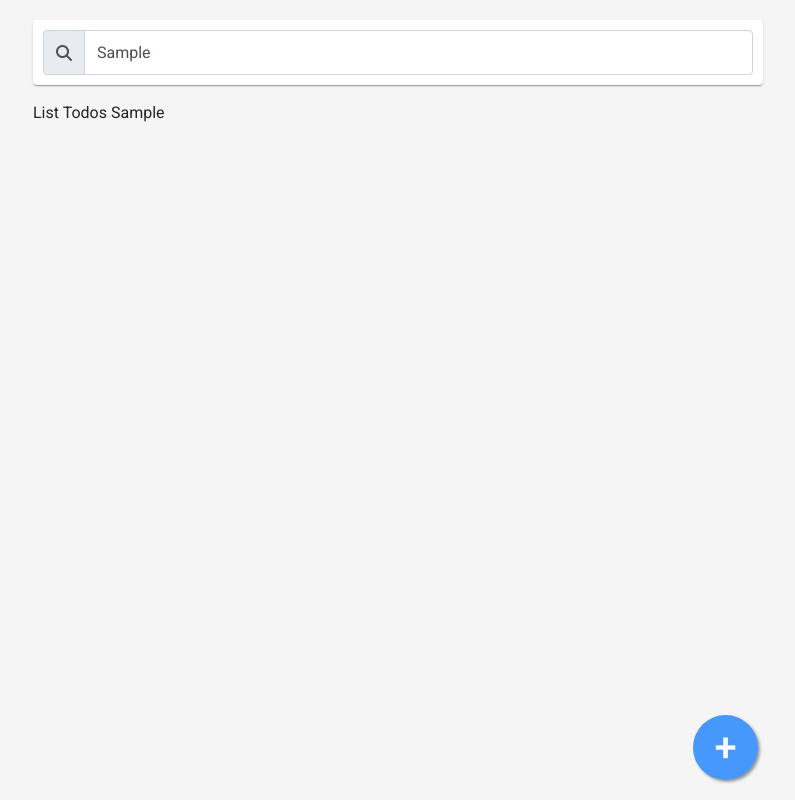
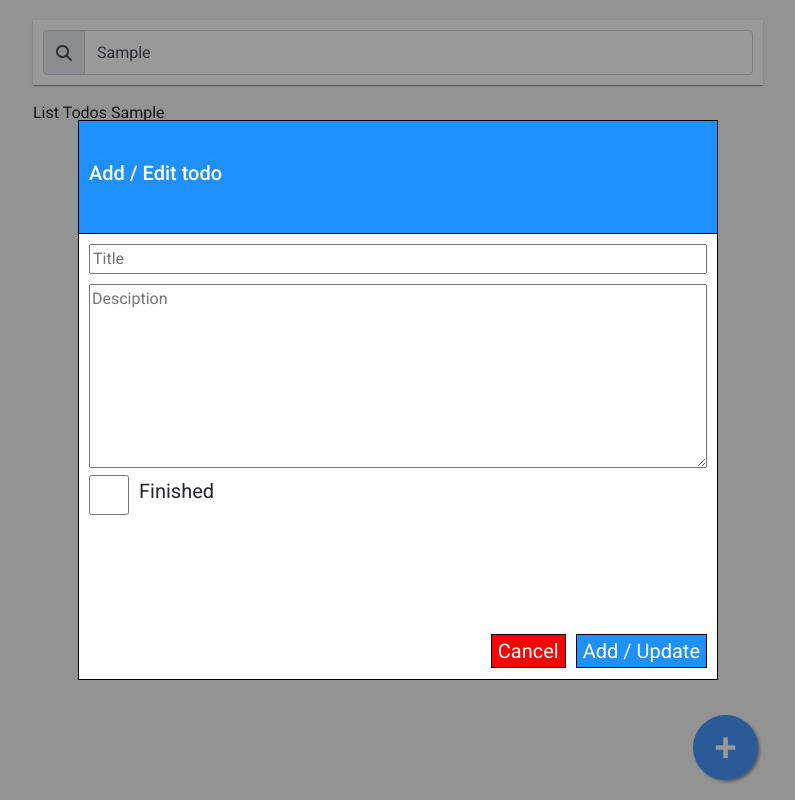
Before and after one commit to HuaAnhMinh/todo-app-svelte, a Svelte app: page / in a window 1280 px wide. Both pictures are taken after typing "Sample" into the empty fields and a click on the button "Add a new todo". Shown: the whole page, without its empty margins (242-1037 px from the left). Built offline with nearby package versions, Linux system fonts and the light colour scheme; no server answers.

Commit message:
Modal without date time picker

```diff
--- a/src/components/AddTodo.svelte
+++ b/src/components/AddTodo.svelte
@@ -1,15 +1,24 @@
+<script>
+  import { createEventDispatcher } from 'svelte';
+  const dispatch = createEventDispatcher();
+
+  const onclick = () => {
+    dispatch('onOpen');
+  };
+</script>
+
 <style lang="scss">
   @import "../styles/AddTodo";
 </style>
 
 <div class="add-todo">
   <button
-      type="button"
-      class="btn btn-primary add-todo__add-button"
-      data-toggle="tooltip"
-      data-placement="top"
-      title="Add a new todo"
-  >
+    type="button"
+    class="btn btn-primary add-todo__add-button"
+    data-toggle="tooltip"
+    data-placement="top"
+    title="Add a new todo"
+    on:click={onclick}>
     <span aria-hidden="true">&plus;</span>
   </button>
 </div>
--- a/src/components/Home.svelte
+++ b/src/components/Home.svelte
@@ -1,17 +1,27 @@
 <script>
-  import {onMount} from 'svelte';
-  import NoInternetToast from './NoInternetToast.svelte';
-  import SearchPatternContext from '../context/SearchPattern.context.svelte';
-  import ListTodosContext from '../context/ListTodos.context.svelte';
+  import Modal from "./Modal.svelte";
+  import { onMount } from "svelte";
+  import NoInternetToast from "./NoInternetToast.svelte";
+  import SearchPatternContext from "../context/SearchPattern.context.svelte";
+  import ListTodosContext from "../context/ListTodos.context.svelte";
   import SearchBar from "./SearchBar.svelte";
   import ListTodos from "./ListTodos.svelte";
   import AddTodo from "./AddTodo.svelte";
 
   let width = window.innerWidth;
+  let modalVisible = false;
   const onWindowResize = (e) => {
     if (e.target.innerWidth !== width) {
       width = e.target.innerWidth;
     }
+  };
+
+  const openModal = () => {
+    modalVisible = true;
+  };
+
+  const closeModal = () => {
+    modalVisible = false;
   };
 
   let showNoInternetToast = false;
@@ -21,46 +31,45 @@
 
   onMount(() => {
     window.onresize = onWindowResize;
-    window.ononline = () => showNoInternetToast = false;
-    window.onoffline = () => showNoInternetToast = true;
+    window.ononline = () => (showNoInternetToast = false);
+    window.onoffline = () => (showNoInternetToast = true);
   });
-
 </script>
 
 <style lang="scss">
-  @import '../styles/Home.scss';
+  @import "../styles/Home.scss";
 </style>
 
 <div class="container-sm home">
   <div class="row home__row">
-
     {#if width < 992}
       <div class="col home-wrapper">
         <SearchPatternContext>
           <ListTodosContext>
-          <SearchBar/>
-          <ListTodos/>
-          <AddTodo/>
+            <SearchBar />
+            <ListTodos />
+            <AddTodo on:onOpen={openModal} />
           </ListTodosContext>
+          <Modal enabled={modalVisible} on:onClose={closeModal} />
         </SearchPatternContext>
       </div>
     {:else}
-    <div class="col-2"></div>
+      <div class="col-2" />
       <div class="col-8 home-wrapper">
         <SearchPatternContext>
           <ListTodosContext>
-          <SearchBar/>
-          <ListTodos/>
-          <AddTodo/>
+            <SearchBar />
+            <ListTodos />
+            <AddTodo on:onOpen={openModal} />
           </ListTodosContext>
+          <Modal enabled={modalVisible} on:onClose={closeModal} />
         </SearchPatternContext>
       </div>
-    <div class="col-2"></div>
+      <div class="col-2" />
     {/if}
 
     <NoInternetToast
       show={showNoInternetToast}
-      onHide={setShowNoInternetToast}
-    />
+      onHide={setShowNoInternetToast} />
   </div>
 </div>
--- /dev/null
+++ b/src/components/Modal.svelte
@@ -0,0 +1,58 @@
+<script>
+    import { createEventDispatcher } from "svelte";
+    const dispatch = createEventDispatcher();
+
+    export let enabled;
+    const onClose = () => {
+        dispatch("onClose");
+    };
+
+    const submit = () => {
+        console.log(checked)
+    }
+
+    let title;
+    let desciption;
+    let checked = false;
+</script>
+
+<style lang="scss">
+    @import "../styles/Modal";
+</style>
+
+{#if enabled}
+    <div class="modal">
+        <div class="backdrop" />
+
+        <div class="content-wrapper">
+            <div class="header">
+                <h5>Add / Edit todo</h5>
+            </div>
+            <div class="content">
+                <input
+                    class="title"
+                    type="text"
+                    placeholder="Title"
+                    bind:value={title} />
+                <textarea
+                    class="desciption"
+                    type="text"
+                    placeholder="Desciption"
+                    bind:value={desciption} />
+                <div class="finish">
+                    <input
+                        id="checkbox"
+                        class="checkbox"
+                        type="checkbox"
+                        on:click={() => checked = !checked}
+                        checked={checked} />
+                    <label class="label" for="checkbox">Finished</label>
+                </div>
+            </div>
+            <div class="footer">
+                <button class="cancel" on:click={onClose}>Cancel</button>
+                <button class="confirm" on:click={submit}>Add / Update</button>
+            </div>
+        </div>
+    </div>
+{/if}
--- /dev/null
+++ b/src/styles/Modal.scss
@@ -0,0 +1,85 @@
+div.modal {
+    position: fixed;
+    top: 0;
+    left: 0;
+    width: 100%;
+    height: 100vh;
+
+    display: flex;
+    justify-content: center;
+    align-items: center;
+}
+div.backdrop {
+    position: absolute;
+    width: 100%;
+    height: 100%;
+    background-color: rgba(0, 0, 0, 0.4);
+}
+div.content-wrapper {
+    z-index: 10;
+    width: 50%;
+    height: 70%;
+    background-color: white;
+    overflow: hidden;
+    border: 1px solid black;
+}
+div.header {
+    background-color: dodgerblue;
+    color: white;
+    display: flex;
+    padding: 10px;
+    height: 20%;
+    flex-direction: row;
+    align-items: center;
+    justify-content: flex-start;
+}
+div.content {
+    height: 70%;
+    overflow: auto;
+    border-top: 1px solid black;
+    padding: 10px;
+}
+input.title {
+    width: 100%;
+    margin-bottom: 10px;
+}
+textarea.desciption {
+    width: 100%;
+    height: 50%;
+    text-align: start;
+}
+div.finish {
+    display: flex;
+    flex-direction: row;
+    justify-content: flex-start;
+    align-items: center;
+}
+input.checkbox {
+    width: 40px;
+    height: 40px;
+    margin-right: 10px;
+}
+div.footer {
+    height: 10%;
+    padding: 10px;
+    display: flex;
+    flex-direction: row;
+    justify-content: flex-end;
+    align-items: center;
+}
+label.label {
+    font-size: 20px;
+}
+button.cancel {
+    background-color: red;
+    color: white;
+    font-size: 20px;
+    margin-right: 10px;
+    border: 1px solid black;
+}
+button.confirm {
+    background-color: dodgerblue;
+    color: white;
+    font-size: 20px;
+    border: 1px solid black;
+}
--- a/src/styles/SearchBar.scss
+++ b/src/styles/SearchBar.scss
@@ -6,7 +6,6 @@
   color: rgba(0, 0, 0, 0.87);
   transition: box-shadow 300ms cubic-bezier(0.4, 0, 0.2, 1) 0ms;
   background-color: #fff;
-  border-radius: 4px;
 }
 
 .search-bar__search-group {
```
Lines whose indentation alone changed are shown as unchanged.
